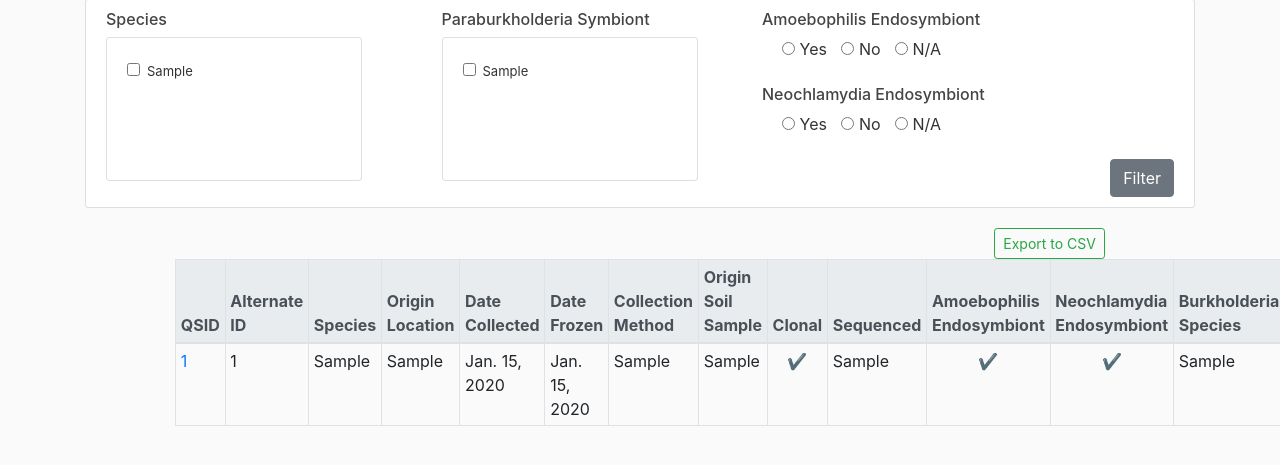
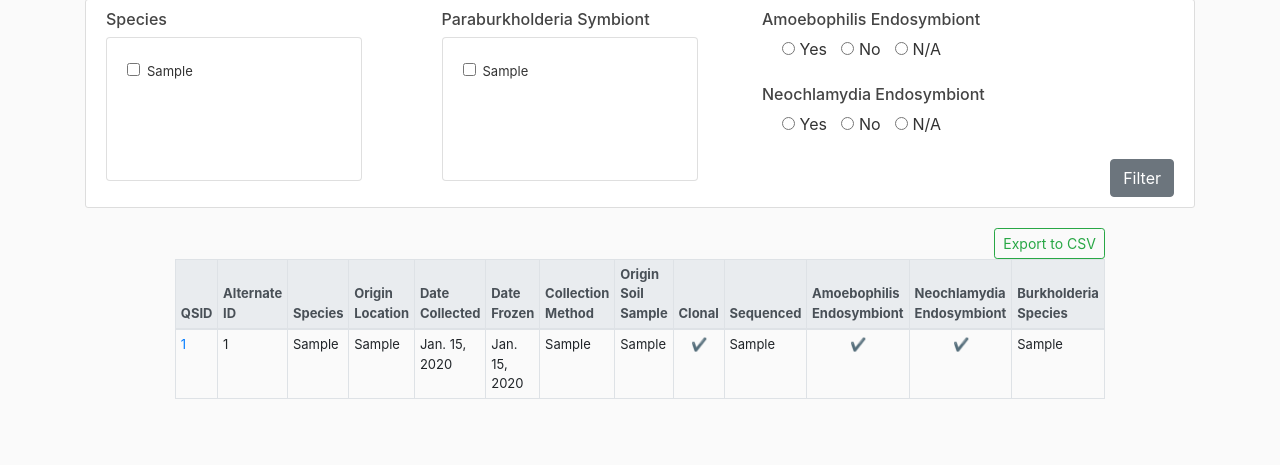
Before and after one commit to rnsherpa/qsDictyosteliumDB, a Django app: page /clones/ in a window 1280 px wide. Shown: the part 81-546 px from the top of the page. Run offline with Django 3.2, Linux system fonts and the light colour scheme; tables that the repository leaves empty hold one stand-in row (values such as "Sample post"); parts of the project's set-up code (start-up, migrations or seed data) failed here and were passed over; some libraries are stand-ins or nearby versions.

Commit message:
ran collectstatic

```diff
--- a/qsCloneDB_proj/static/db_app/main.css
+++ b/qsCloneDB_proj/static/db_app/main.css
@@ -82,3 +82,11 @@ body {
   .account-heading {
     font-size: 2.5rem;
   }
+
+  .clonetable-text {
+    font-size: 13px;
+  }
+
+  .papertable-text {
+    font-size: 15px;
+  }
```
